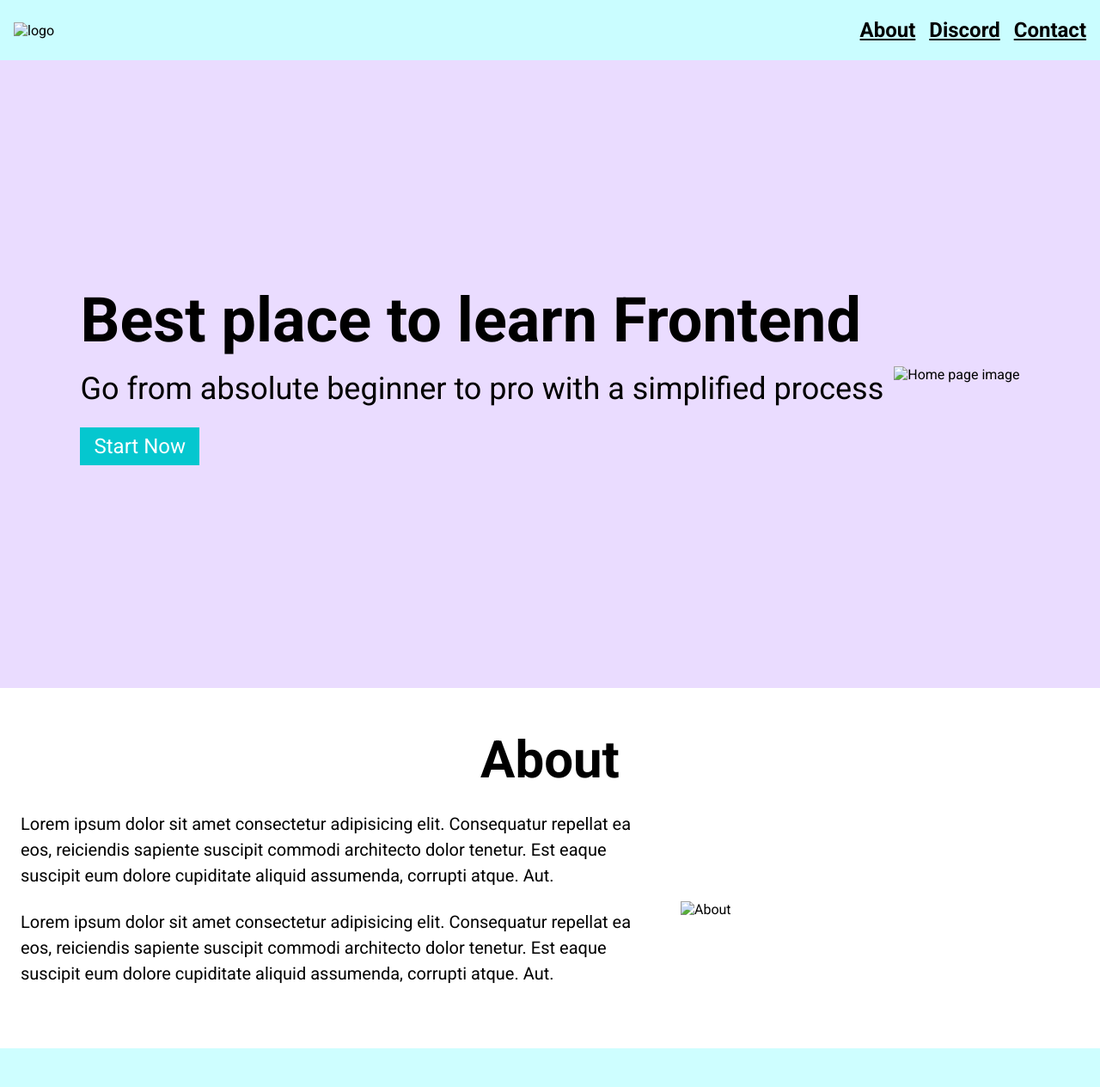
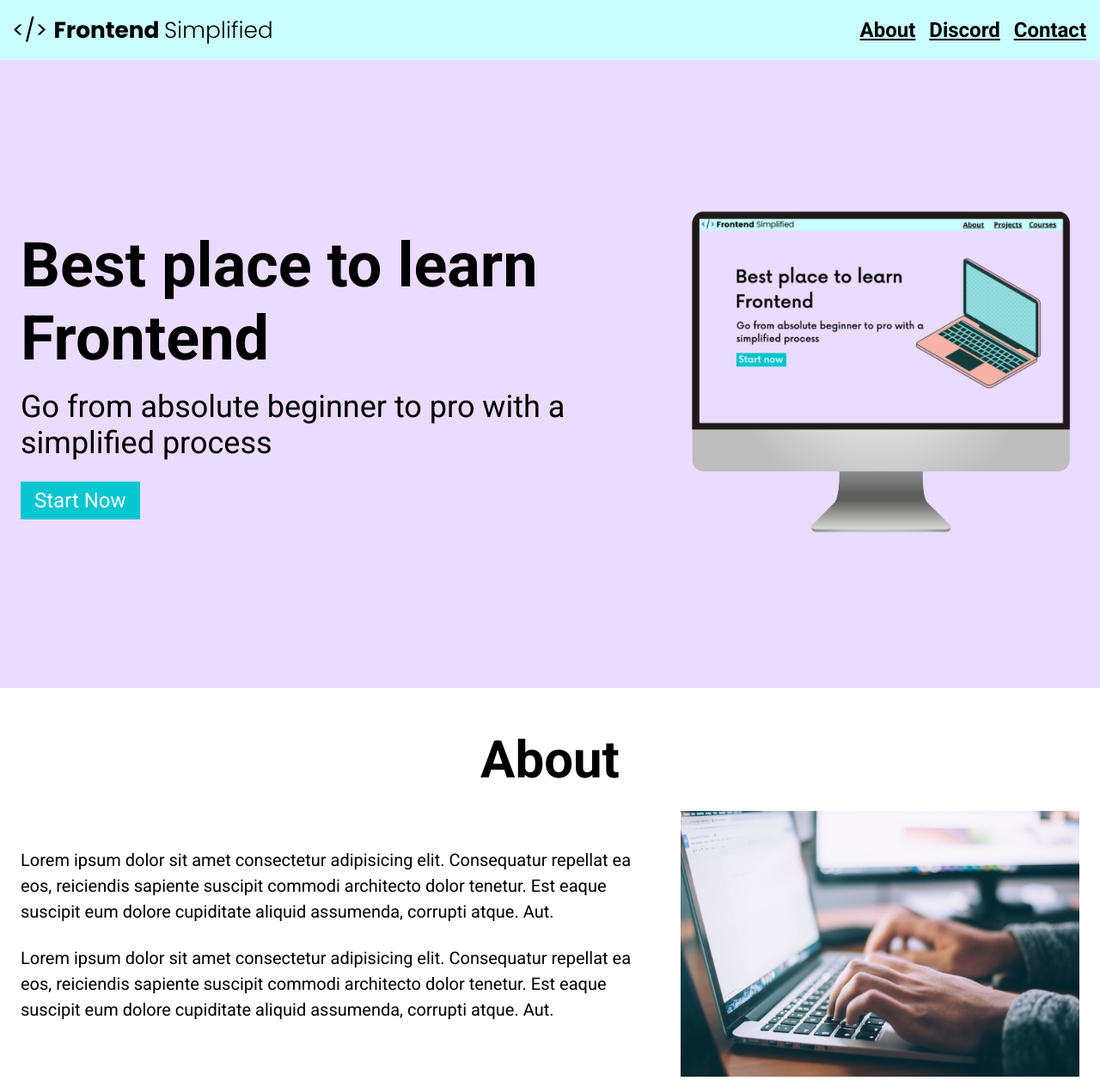
Before and after one commit to jared02martinez/Frontend-Simplified, a plain HTML site: page index.html in a window 1280 px wide. Shown: the top 1264 px of the page at 86% size. Drawn offline with Linux system fonts and the light colour scheme.

Commit message:
Updated images

```diff
--- a/index.html
+++ b/index.html
@@ -10,7 +10,7 @@
 <body>
     <section>
         <nav>
-            <img src="FES.svg" class="logo" alt="logo">
+            <img src="./assets/FES.svg" class="logo" alt="logo">
             <ul>
                 <li>
                     <a href="#about">About</a>
@@ -31,7 +31,7 @@
                     <button class="home__description--button">Start Now</button>
                 </div>
                 <figure>
-                    <img src="laptop.png" alt="Home page image">
+                    <img src="./assets/laptop.png" alt="Home page image">
                 </figure>
             </div>
         </header>
@@ -47,7 +47,7 @@
                             <p class="section__description--para">Lorem ipsum dolor sit amet consectetur adipisicing elit. Consequatur repellat ea eos, reiciendis sapiente suscipit commodi architecto dolor tenetur. Est eaque suscipit eum dolore cupiditate aliquid assumenda, corrupti atque. Aut.</p>
                         </div>
                         <figure class="about__img--wrapper">
-                            <img src="about.jpg" alt="About">
+                            <img src="./assets/about.jpg" alt="About">
                         </figure>
                     </div>
                 </div>
@@ -58,7 +58,7 @@
                 <div class="row">
                     <div class="section__description">
                         <figure class="about__img--wrapper">
-                            <img src="discord.png" alt="Discord">
+                            <img src="./assets/discord.png" alt="Discord">
                         </figure>
                         <div class="section__description--wrapper">
                             <p class="section__description--para">Lorem, ipsum dolor sit amet consectetur adipisicing elit. Dolores dolorum voluptatem harum tempora voluptate blanditiis repudiandae, eligendi eos sint fuga a consequatur vero fugiat quam corporis dolorem animi neque magni?</p>
@@ -81,7 +81,7 @@
         </main>
 
         <footer id="footer">
-            <img src="FES.svg" class="footer__logo" alt="logo">
+            <img src="./assets/FES.svg" class="footer__logo" alt="logo">
             <div class="footer__links">
                 <a class="footer__link" href="#about">About</a>
                 <a class="footer__link" href="#discord">Discord</a>
```
